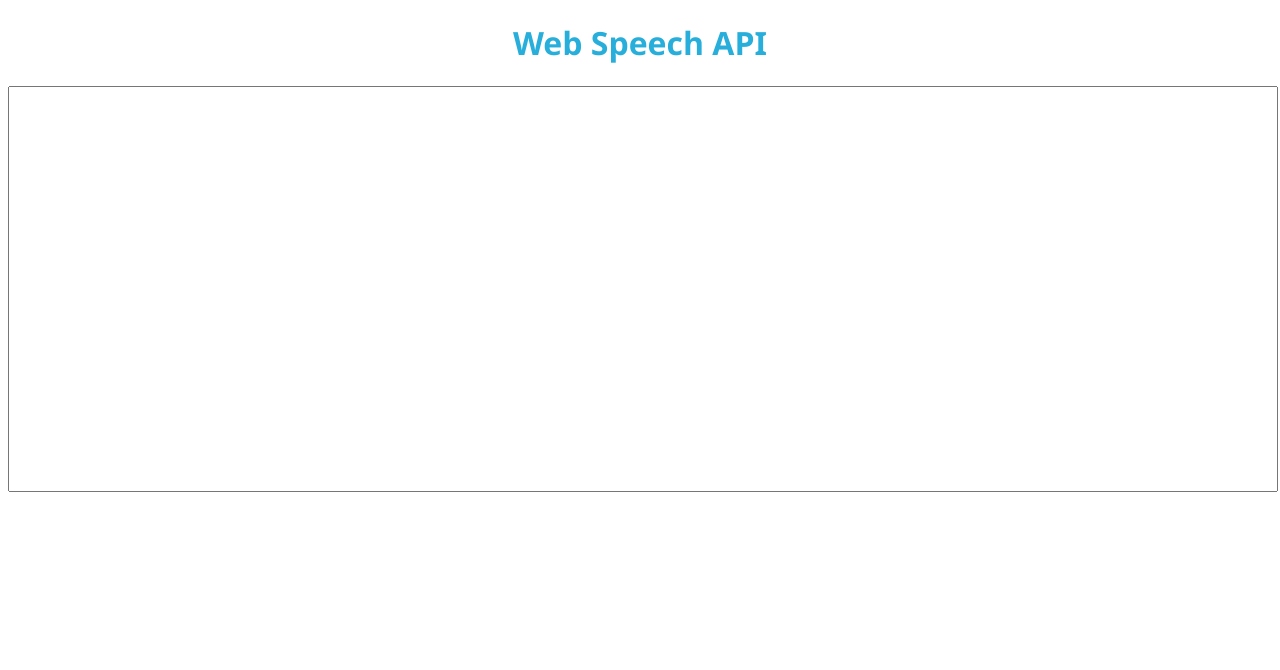
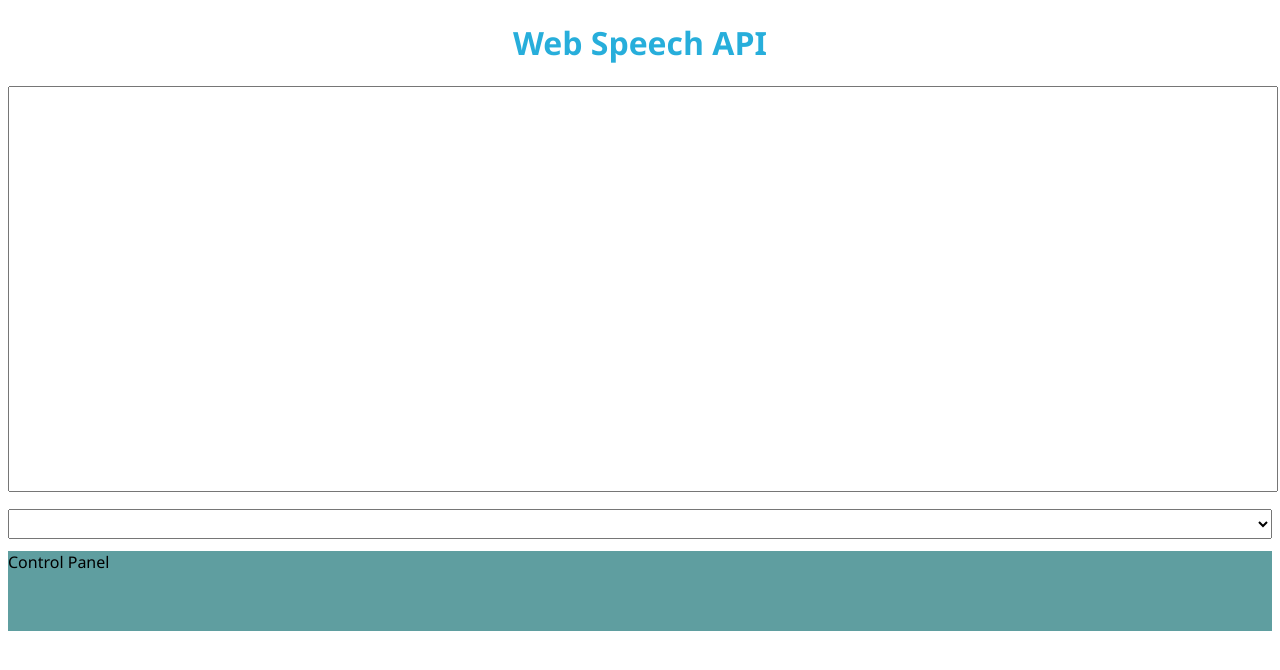
Before and after one commit to Mikhail75/WebSpeechApi, a React app: page / in a window 1280 px wide. Built offline with nearby package versions, Linux system fonts and the light colour scheme.

Commit message:
Добавил комбобокс выбора голоса (голосового движка)

```diff
--- /dev/null
+++ b/src/components/ControlPanel.js
@@ -0,0 +1,20 @@
+import React from "react";
+
+/**
+ *  @typedef {{
+ *    className: string,
+ *  }} Props
+ */
+
+/**
+ * @param {!Props} props
+ */
+function ControlPanel(props) {
+	return (
+		<div className={props.className}>
+			Control Panel
+		</div>
+	);
+}
+
+export default ControlPanel;
--- /dev/null
+++ b/src/components/Select.js
@@ -0,0 +1,61 @@
+import React from "react";
+import VoiceInfo from "../speech/VoiceInfo";
+
+/**
+ *  @typedef {{
+ *    className: string,
+ *    voices: !Array<!VoiceInfo>,
+ *    selectedVoice: number,
+ *    onChange: function(number):any,
+ *  }} Props
+ */
+
+/**
+ * @param {!Props} props
+ */
+function Select(props) {
+	/** @param {!React.ChangeEvent<HTMLSelectElement>} event */
+	const onChange = (event) => props.onChange(event.target.selectedIndex);
+
+	return (
+		<select
+			className={props.className}
+			value={createSelectValue(props.voices, props.selectedVoice)}
+			onChange={onChange}
+		>
+			{...createOptions(props.voices)}
+		</select>
+	);
+}
+
+/**
+ * @param {!Array<!VoiceInfo>} voices
+ * @return {!Array<!JSX.Element>}
+ */
+function createOptions(voices) {
+	return voices.map(
+		(voice, index) => <option key={index}>{createOptionValue(voice)}</option>
+	);
+}
+
+/**
+ * @param {!VoiceInfo} voice
+ * @return {string}
+ */
+function createOptionValue(voice) {
+	return `${voice.name} (${voice.language})`;
+}
+
+/**
+ * @param {!Array<!VoiceInfo>} voices
+ * @param {number} selectedVoice
+ */
+function createSelectValue(voices, selectedVoice) {
+	if (voices.length)
+	{
+		return createOptionValue(voices[selectedVoice]);
+	}
+	return '';
+}
+
+export default Select;
--- /dev/null
+++ b/src/components/SettingsPanel.js
@@ -0,0 +1,36 @@
+import React from "react";
+import Select from "./Select";
+import VoiceInfo from "../speech/VoiceInfo";
+
+/**
+ *  @typedef {{
+ *    voices: !Array<!VoiceInfo>,
+ *    selectedVoice: number,
+ *    onVoiceChange: function(number):any,
+ *  }} Settings
+ */
+
+/**
+ *  @typedef {{
+ *    className: string,
+ *    settings: !Settings,
+ *  }} Props
+ */
+
+/**
+ * @param {!Props} props
+ */
+function SettingsPanel(props) {
+	return (
+		<div className={props.className}>
+			<Select
+				className="voice-selection"
+				voices={props.settings.voices}
+				selectedVoice={props.settings.selectedVoice}
+				onChange={props.settings.onVoiceChange}
+			/>
+		</div>
+	);
+}
+
+export default SettingsPanel;
--- a/src/components/app.js
+++ b/src/components/app.js
@@ -1,10 +1,20 @@
 import React, {useState} from "react";
 import TextArea from "./TextArea";
+import SettingsPanel from "./SettingsPanel";
+import ControlPanel from "./ControlPanel";
+import createVoicesInfo from "../speech/createvoicesinfo";
 
 import "../styles/App.css";
 
 function App() {
 	const [textToSpeech, setTextToSpeech] = useState("");
+	const [voices, setVoices] = useState(createVoicesInfo());
+	const [selectedVoice, setSelectedVoice] = useState(0);
+
+	if (speechSynthesis.onvoiceschanged !== undefined)
+	{
+		speechSynthesis.onvoiceschanged = () => setVoices(createVoicesInfo());
+	}
 
 	return (
 		<div>
@@ -14,6 +24,17 @@ function App() {
 				value={textToSpeech}
 				onChange={setTextToSpeech}
 			/>
+			<SettingsPanel
+				className="settings-panel"
+				settings={{
+					voices,
+					selectedVoice,
+					onVoiceChange: (index) => setSelectedVoice(index),
+				}}
+			/>
+			<ControlPanel
+				className="control-panel"
+			/>
 		</div>
 	);
 }
--- a/src/index.html
+++ b/src/index.html
@@ -5,7 +5,7 @@
     <meta charset="UTF-8">
     <meta name="viewport" content="width=device-width, initial-scale=1.0">
     <meta http-equiv="X-UA-Compatible" content="ie=edge">
-    <title>Sound Frequency Scale</title>
+    <title>Web Speech API</title>
 </head>
 
 <body>
--- /dev/null
+++ b/src/speech/VoiceInfo.js
@@ -0,0 +1,18 @@
+class VoiceInfo {
+	/**
+	 * @param {string} name
+	 * @param {string} language
+	 */
+	constructor(name, language) {
+		/**
+		 * @type {string}
+		 */
+		this.name = name;
+		/**
+		 * @type {string}
+		 */
+		this.language = language;
+	}
+}
+
+export default VoiceInfo;
--- /dev/null
+++ b/src/speech/createvoicesinfo.js
@@ -0,0 +1,12 @@
+import VoiceInfo from "./VoiceInfo";
+
+/**
+ * @return {!Array<!VoiceInfo>}
+ */
+function createVoicesInfo() {
+	return speechSynthesis.getVoices().map(
+		(voice) => new VoiceInfo(voice.name, voice.lang)
+	);
+}
+
+export default createVoicesInfo;
--- a/src/styles/app.css
+++ b/src/styles/app.css
@@ -14,3 +14,22 @@ textarea {
     height: 400px;
     resize: none;
 }
+
+.settings-panel {
+    width: 100%;
+    margin: 12px 0;
+}
+
+.voice-selection {
+    width: 100%;
+    height: 30px;
+    font-family: Segoe UI, sans-serif;
+    font-size: 12pt;
+}
+
+.control-panel {
+    width: 100%;
+    height: 80px;
+    margin: 12px 0;
+    background: cadetblue;
+}
```
